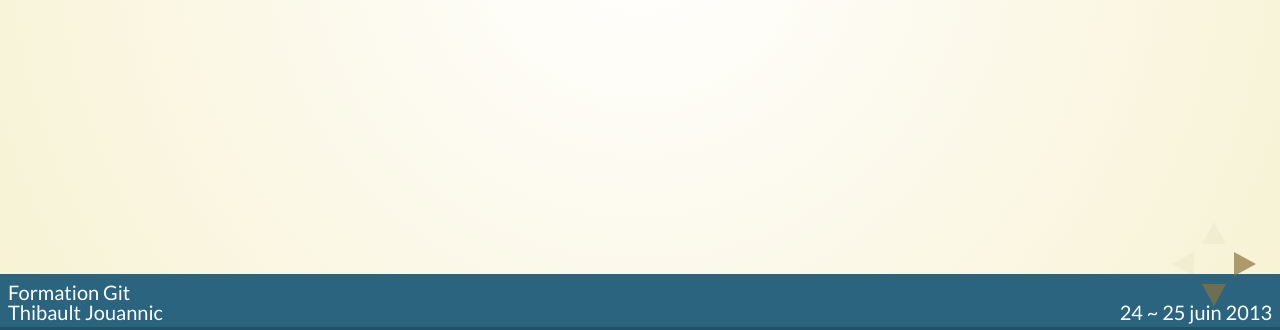
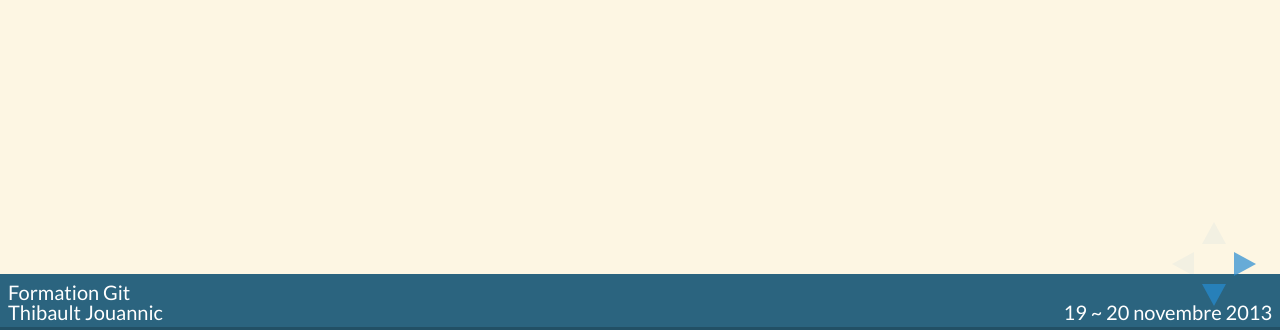
Before and after one commit to thibault/prez, a plain HTML site: page git/index.html in a window 1280 px wide. Shown: the part 470-800 px from the top of the page. Drawn offline with nearby package versions, Linux system fonts and the light colour scheme; files that its build step writes are made by us from their sources; files whose address does not match are found by name; a web font is replaced by a local one.

Commit message:
Use better theme

```diff
--- a/git/index.html
+++ b/git/index.html
@@ -15,7 +15,7 @@
 		<meta name="viewport" content="width=device-width, initial-scale=1.0, maximum-scale=1.0, user-scalable=no">
 
 		<link rel="stylesheet" href="../reveal.js/css/reveal.min.css">
-		<link rel="stylesheet" href="../reveal.js/css/theme/beige.css" id="theme">
+		<link rel="stylesheet" href="../reveal.js/css/theme/solarized.css" id="theme">
 
 		<!-- For syntax highlighting -->
 		<link rel="stylesheet" href="../reveal.js/lib/css/zenburn.css">
@@ -25,7 +25,7 @@
 			document.write( '<link rel="stylesheet" href="../reveal.js/css/print/' + ( window.location.search.match( /print-pdf/gi ) ? 'pdf' : 'paper' ) + '.css" type="text/css" media="print">' );
 		</script>
 
-		<link rel="stylesheet" href="css/styles.css" id="theme">
+		<link rel="stylesheet" href="css/styles.css">
 
 		<!--[if lt IE 9]>
 		<script src="../reveal.js/lib/js/html5shiv.js"></script>
@@ -34,7 +34,7 @@
 
 	<body>
 
-        <footer id="slide-footer"> Formation Git<br /> Thibault Jouannic <span>24 ~ 25 juin 2013</span> </footer>
+        <footer id="slide-footer"> Formation Git<br /> Thibault Jouannic <span>19 ~ 20 novembre 2013</span> </footer>
 
 		<div class="reveal">
 
```
